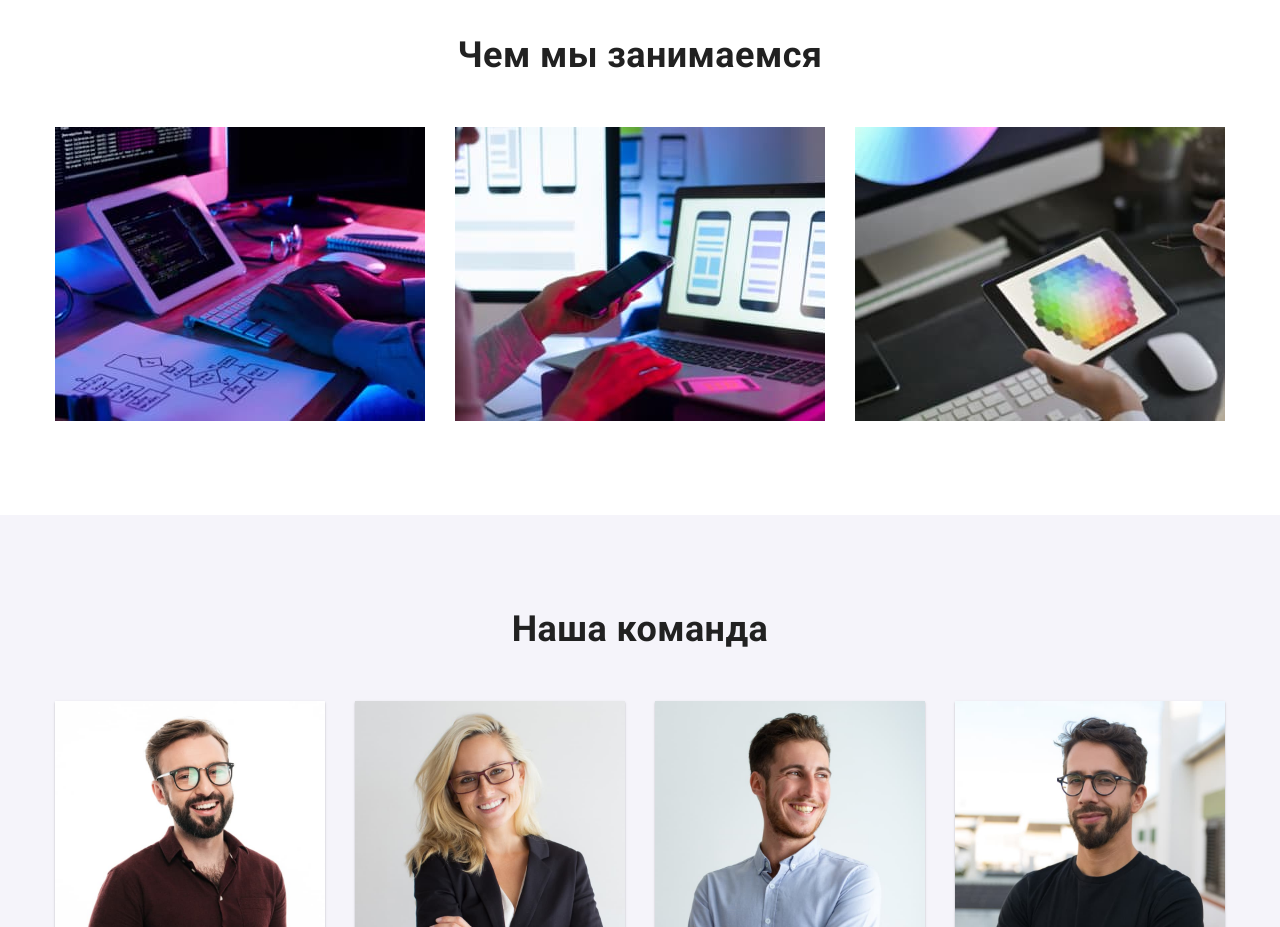
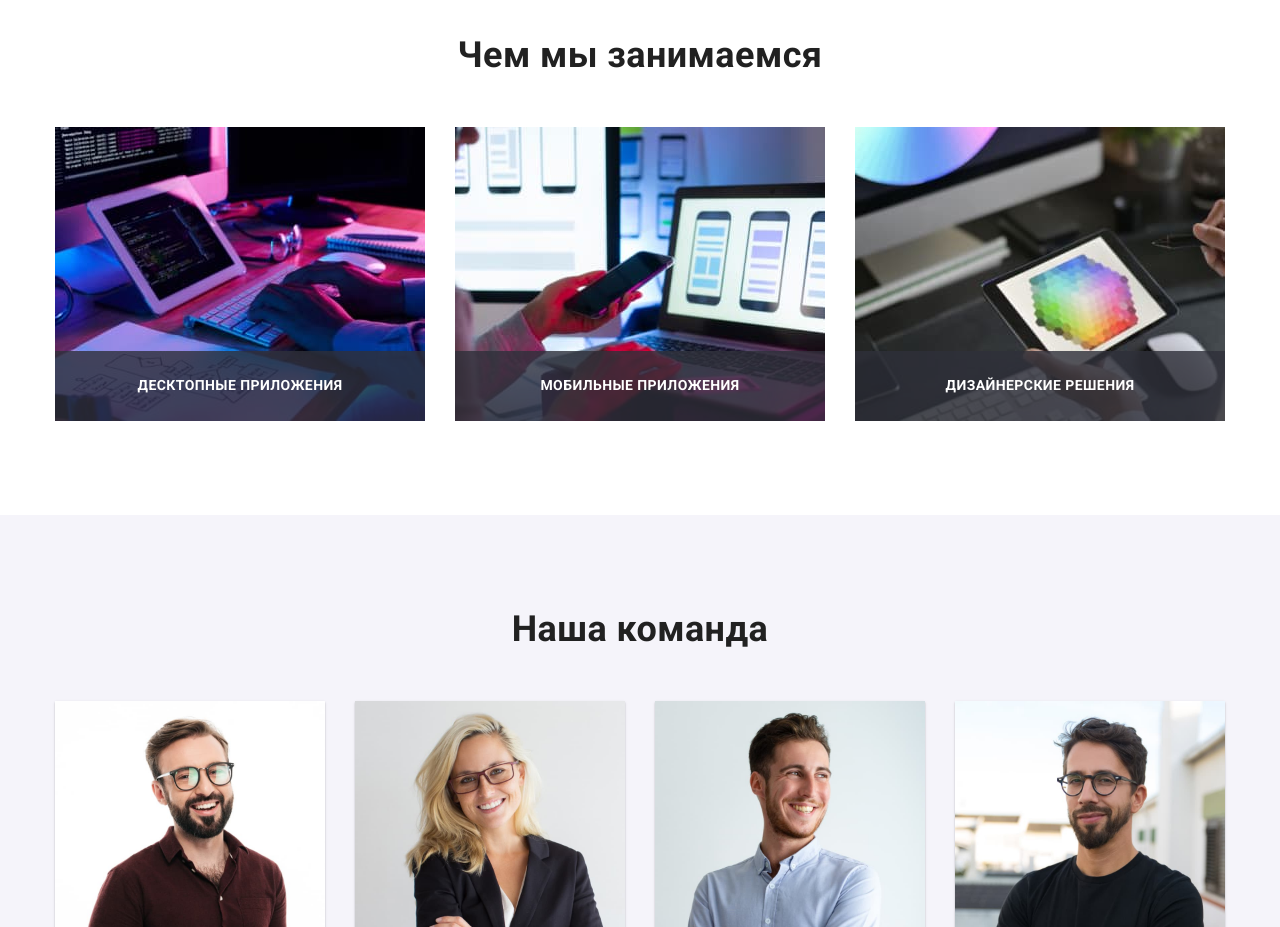
Before and after one commit to ishkov2709/goit-markup-hw-05, a plain HTML site: page index.html in a window 1280 px wide. Shown: the part 1080-2007 px from the top of the page. Drawn offline with nearby package versions, Linux system fonts and the light colour scheme.

Commit message:
Create box subtitle

```diff
--- a/css/styles.css
+++ b/css/styles.css
@@ -279,6 +279,27 @@ img {
 
 .company-list {
   display: flex;
+}
+
+.company-list .item {
+  position: relative;
+}
+
+.infobox .subtitle {
+  position: absolute;
+  margin: 0;
+  padding: 27px 0;
+  bottom: 0;
+  width: 100%;
+
+  font-weight: 700;
+  font-size: 14px;
+  line-height: 1.14;
+  text-align: center;
+  text-transform: uppercase;
+
+  background-color: rgba(47, 48, 58, 0.8);
+  color: var(--primary-white-color);
 }
 
 /* Команда */
--- a/index.html
+++ b/index.html
@@ -117,12 +117,21 @@
                     <ul class="company-list items">
                         <li class="item">
                             <img src="./images/codingtablet.jpg" alt="На планшете пишут код" width="370">
+                            <div class="infobox">
+                                <h3 class="subtitle">Десктопные приложения</h3>
+                            </div>
                         </li>
                         <li class="item">
                             <img src="./images/notebook.jpg" alt="Перезтация мобильных разработок на ноутбуке" width="370">
+                            <div class="infobox">
+                                <h3 class="subtitle">Мобильные приложения</h3>
+                            </div>
                         </li>
                         <li class="item">
                             <img src="./images/tablet.jpg" alt="Выбор цвета на планшете" width="370">
+                            <div class="infobox">
+                                <h3 class="subtitle">Дизайнерские решения</h3>
+                            </div>
                         </li>
                     </ul>
                 </div>
```
